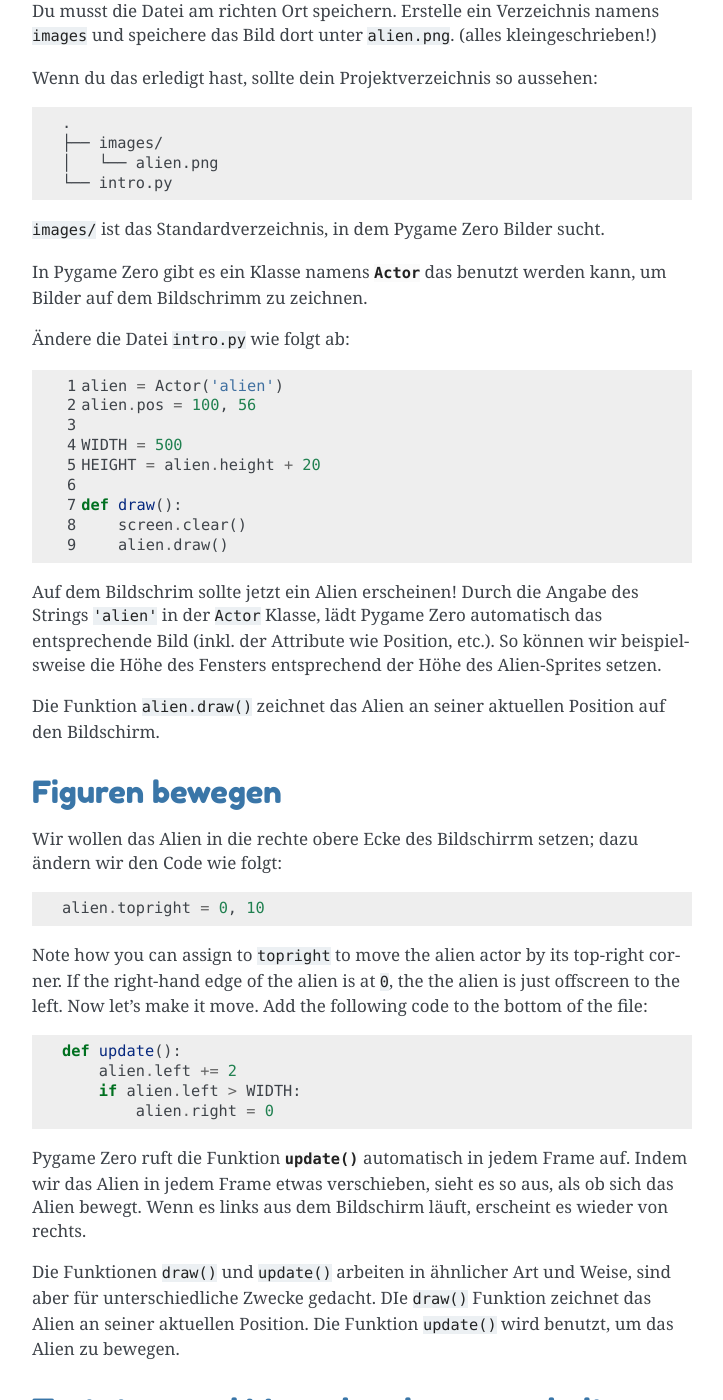
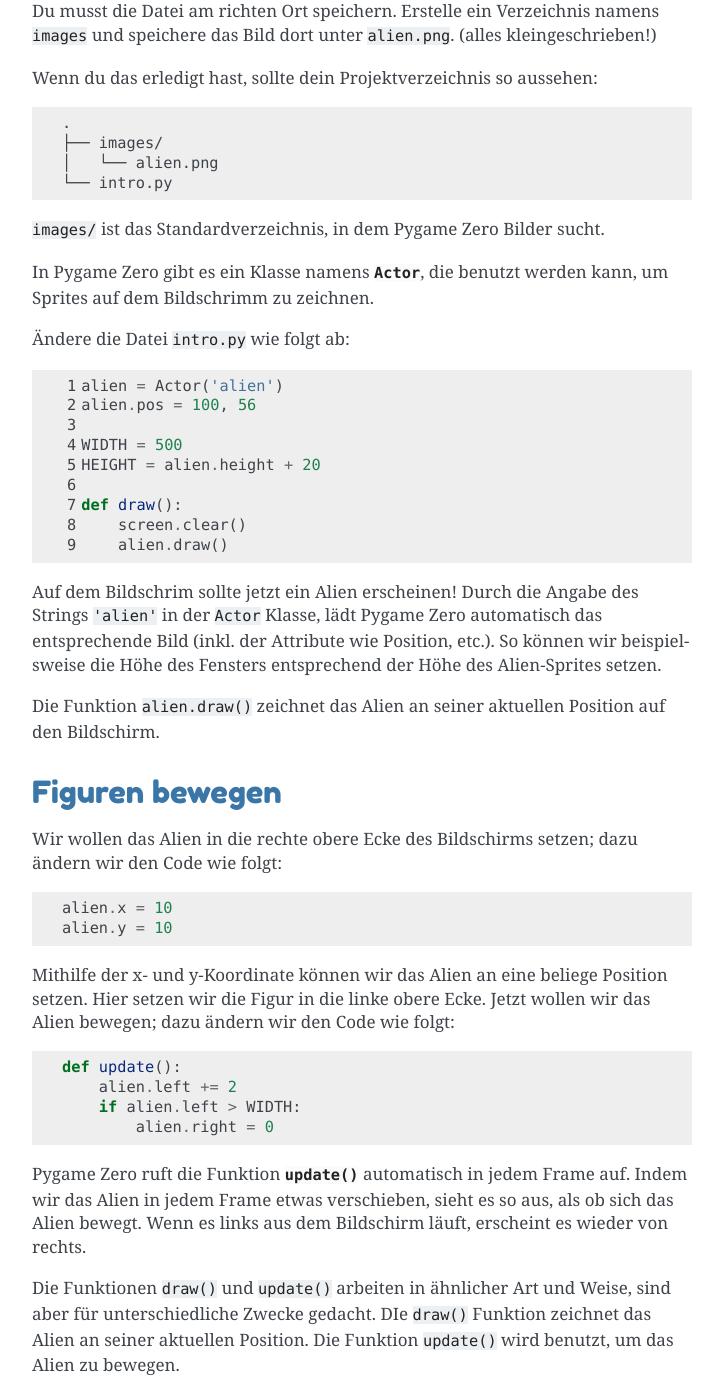
Before and after one commit to reher1/pgzero-german, a Sphinx documentation site: the page built from doc/introduction.rst, in a window 1280 px wide and 1400 px high, scrolled down 1625 px. Shown: the whole window, without its empty margins (388-1111 px from the left). Built offline with Sphinx 7.4.7, drawn with Linux system fonts in a browser that asks for light colours; pages that are not in the unit, such as notebooks, are missing from menus; some of the changed text lies outside the part shown.

Commit message:
Update introduction.rst

```diff
--- a/doc/introduction.rst
+++ b/doc/introduction.rst
@@ -50,13 +50,13 @@
 mittleren Rot-Ton. Ändere die Werte mit Zahlen zwischen 0 und 255 und schaue,
 welche Farben du erzeugen kannst.
 
-Jetzt werden wir eine Figur (Sprite) aufsetzten, die wir animieren können.
+Jetzt werden wir eine Figur (Sprite) aufsetzen, die wir animieren können.
 
 Eine Figur (Sprite) zeichnen
 ----------------------------
 
-Bevor wir etwas zeichnen können, müssen wir eine Alien-Figur
-speichern. Du kannst hier mit der rechten Maustaste klicken und es speichern
+Bevor wir eine Figur (ein Alien) zeichnen können, müssen wir diese Alien-Figur
+speichern. Du kannst hier mit der rechten Maustaste klicken und das Bild speichern
 ("Bild speichern unter...").
 
 .. image:: _static/alien.png
@@ -89,8 +89,8 @@
 
 ``images/`` ist das Standardverzeichnis, in dem Pygame Zero Bilder sucht.
 
-In Pygame Zero gibt es ein Klasse namens :class:`Actor` das benutzt werden kann,
-um Bilder auf dem Bildschrimm zu zeichnen.
+In Pygame Zero gibt es ein Klasse namens :class:`Actor`, die benutzt werden kann,
+um Sprites auf dem Bildschrimm zu zeichnen.
 
 Ändere die Datei ``intro.py`` wie folgt ab::
 
@@ -114,14 +114,14 @@
 Figuren bewegen
 ----------------
 
-Wir wollen das Alien in die rechte obere Ecke des Bildschirrm setzen; dazu ändern wir den Code wie folgt::
+Wir wollen das Alien in die rechte obere Ecke des Bildschirms setzen; dazu ändern wir den Code wie folgt::
 
-    alien.topright = 0, 10
+    alien.x = 10
+    alien.y = 10
 
-Note how you can assign to ``topright`` to move the alien actor by its
-top-right corner. If the right-hand edge of the alien is at ``0``, the the
-alien is just offscreen to the left.  Now let's make it move. Add the following
-code to the bottom of the file::
+Mithilfe der x- und y-Koordinate können wir das Alien an eine beliege Position setzen.
+Hier setzen wir die Figur in die linke obere Ecke.
+Jetzt wollen wir das Alien bewegen; dazu ändern wir den Code wie folgt::
 
     def update():
         alien.left += 2
@@ -147,19 +147,6 @@
             print("You missed me!")
 
 Starte das Spiel und versuche auf das Alien (mit der linken Maustaste) zu klicken.
-
-Alternativ hätte man auch folgendes schreiben können::
-
-    def on_mouse_down():
-        print("You clicked!")
-
-or::
-
-    def on_mouse_down(pos, button):
-        if button == mouse.LEFT and alien.collidepoint(pos):
-            print("Eek!")
-
-Pygame Zero reagiert intelligent auf die Tastatur- und Mauseingaben und die Funktion kann auch ohne den Parameter ``pos`` aufgerufen werden.
 
 Musik und Bilder hinzufügen
 -----------------
@@ -232,7 +219,7 @@
 Zusammenfassung
 -------
 
-Wir haben jetzt gelernt, wie man Sprites lädt und zeichnet, Musik abspiel, Tastatureingaben verarbeiten und die eingebaute Uhr benutzt. Damit beherrschen wir die ersten Schritt mit Pygame Zero!
+Wir haben jetzt gelernt, wie man Sprites lädt und zeichnet, Musik abspielt, Maus- und Tastatureingaben verarbeitt und die eingebaute Uhr benutzt. Damit beherrschen wir die ersten Schritt mit Pygame Zero! War doch gar nicht so schwieirig oder?
 
 Ihr wollt euer Spiel noch weiterentwickeln?
 
```
Also changed, not shown: other parts of doc/introduction.rst (+1 -1 lines).
